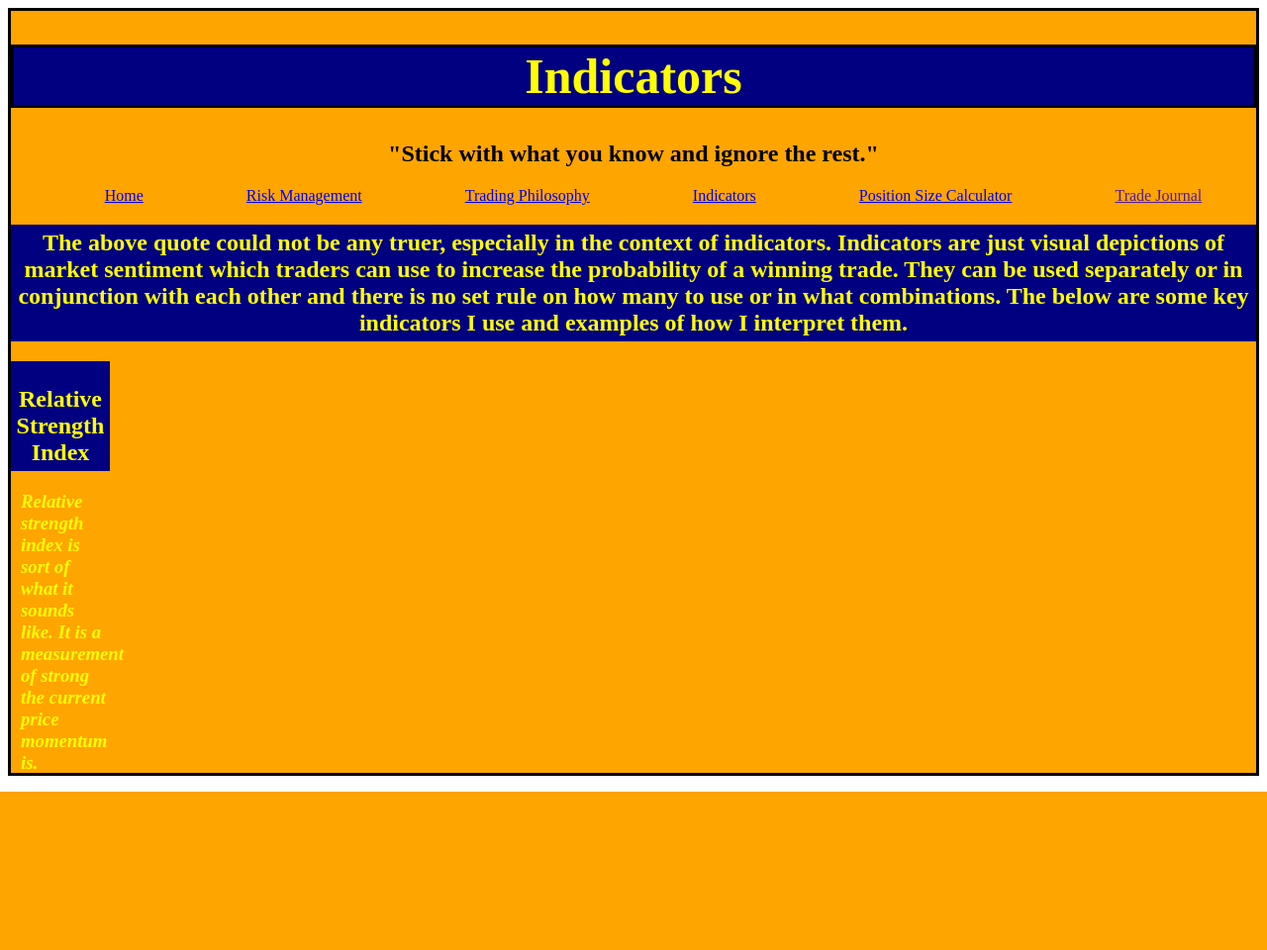
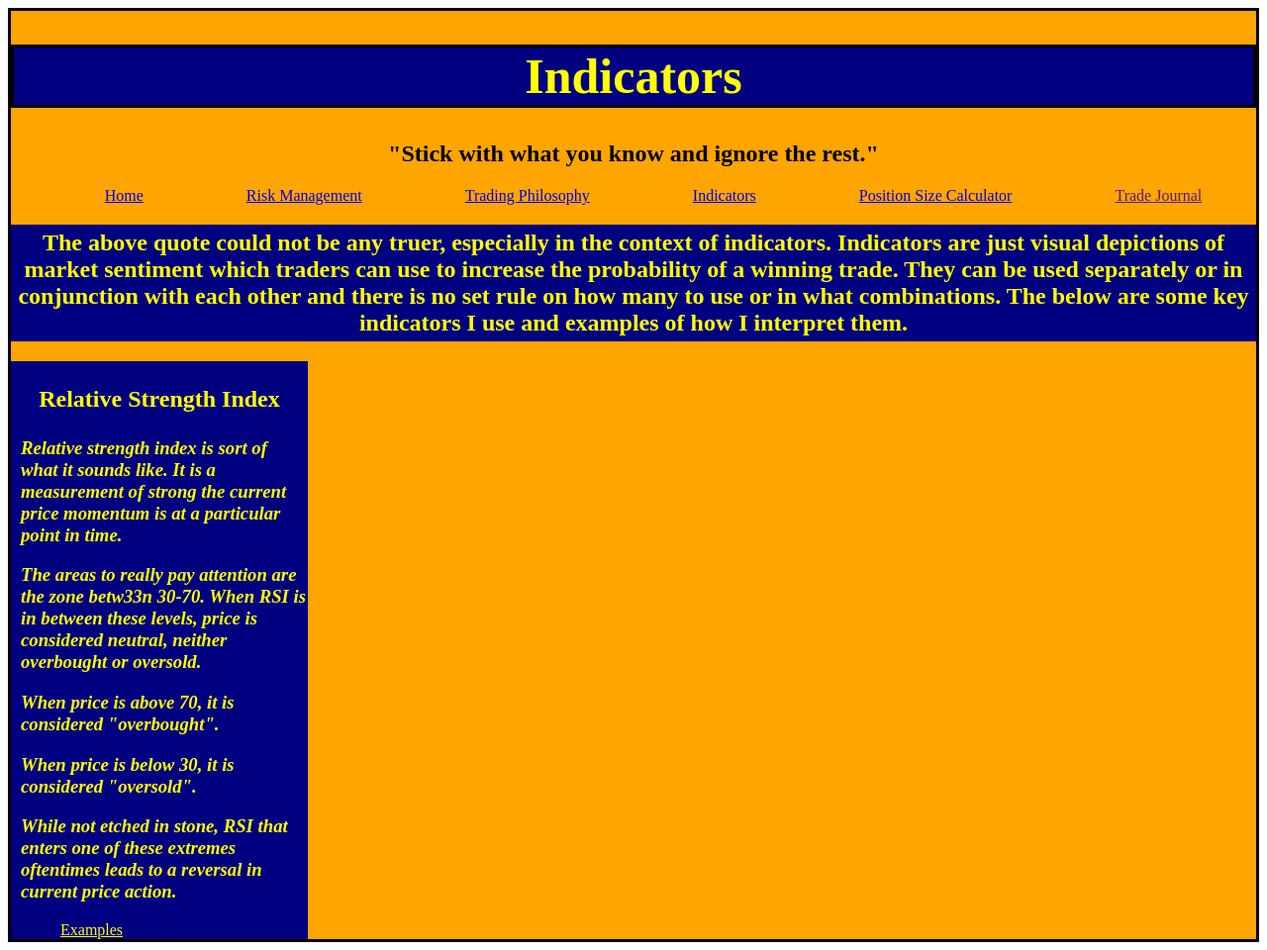
Before and after one commit to MrGraves1986/trading_pro, a Django app: page /indicators in a window 1280 px wide. Shown: the whole page at 99% size. Before the commit the page ends 800 px from the top, so only its background shows below. Run offline with Django 4.2, Linux system fonts and the light colour scheme.

Commit message:
styled indicator page > linked to examples > pulling exmaples from TV

```diff
--- a/trading_pro_app/static/css/style.css
+++ b/trading_pro_app/static/css/style.css
@@ -194,8 +194,12 @@
 }
 
 .indicator_example {
-    height: 100px;
-    width: 100px;
+    /* height: 100px; */
+    width: 300px;
     background-color: navy;
     display: inline-block;
 }
+
+.example_link {
+    color: yellow;
+}
--- a/trading_pro_app/templates/indicators.html
+++ b/trading_pro_app/templates/indicators.html
@@ -23,7 +23,12 @@
         <h2 id="opener">The above quote could not be any truer, especially in the context of indicators. Indicators are just visual depictions of market sentiment which traders can use to increase the probability of a winning trade. They can be used separately or in conjunction with each other and there is no set rule on how many to use or in what combinations. The below are some key indicators I use and examples of how I interpret them.</h2>
         <div class="indicator_example">
             <h2 id="opener">Relative Strength Index</h2>
-            <h3>Relative strength index is sort of what it sounds like. It is a measurement of strong the current price momentum is.</h3>
+            <h3>Relative strength index is sort of what it sounds like. It is a measurement of strong the current price momentum is at a particular point in time.</h3>
+            <h3>The areas to really pay attention are the zone betw33n 30-70. When RSI is in between these levels, price is considered neutral, neither overbought or oversold.</h3>
+            <h3>When price is above 70, it is considered "overbought".</h3>
+            <h3>When price is below 30, it is considered "oversold".</h3>
+            <h3>While not etched in stone, RSI that enters one of these extremes oftentimes leads to a reversal in current price action.</h3>
+            <a href="/rsi_examples" class="example_link">Examples</a>
         </div>
     </div>
 
--- a/trading_pro_app/urls.py
+++ b/trading_pro_app/urls.py
@@ -9,4 +9,5 @@
     path('risk_management', views.risk),
     path('master', views.master),
     path('indicators', views.indicators),
+    path('rsi_examples', views.rsi),
 ]
--- a/trading_pro_app/views.py
+++ b/trading_pro_app/views.py
@@ -48,3 +48,6 @@
 
 def indicators(request):
     return render(request, "indicators.html")
+
+def rsi(request):
+    return render(request, "rsi_examples.html")
```
Also changed, not shown: trading_pro_app/templates/rsi_examples.html (added, +12 -0 lines).
